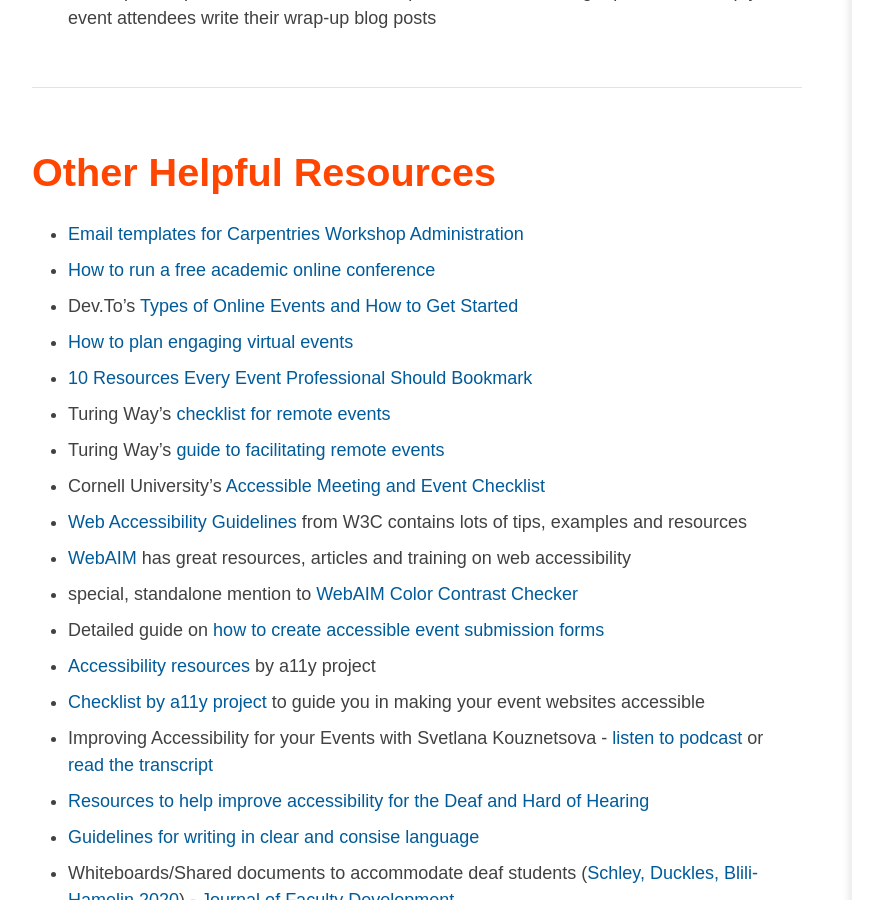
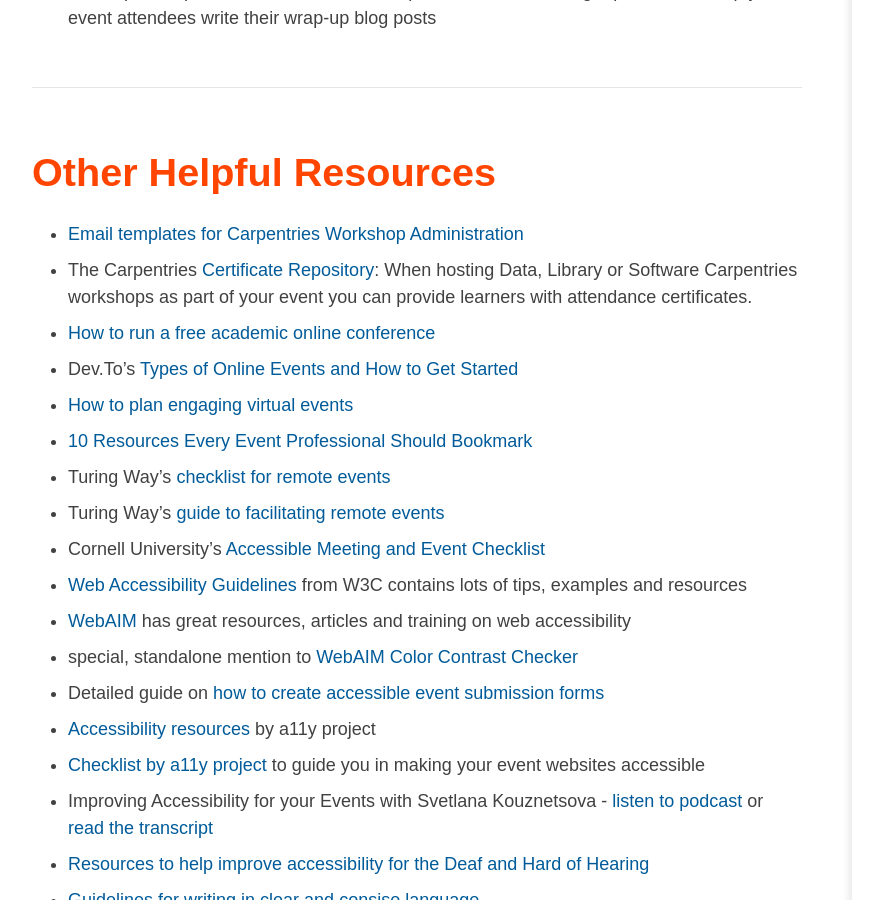
Before and after one commit to CarpentryConnect/carpentryconnect.org, a Jekyll site: the page built from online.markdown, in a window 1280 px wide and 900 px high, scrolled down 16905 px. Shown: the whole window, without its empty margins (88-971 px from the left). Built offline with Jekyll 4.4.1, drawn with Linux system fonts in a browser that asks for light colours; nearby versions of some CDN libraries.

Commit message:
Added certificates repo

```diff
--- a/online.markdown
+++ b/online.markdown
@@ -350,6 +350,7 @@ Here's a checklist to help virtual event organisers plan for post-event wrap up
 
 ## Other Helpful Resources
 - [Email templates for Carpentries Workshop Administration](https://docs.carpentries.org/topic_folders/workshop_administration/email_templates.html#from-instructors-and-hosts)
+- The Carpentries [Certificate Repository](https://github.com/carpentries/learner-certificates): When hosting Data, Library or Software Carpentries workshops as part of your event you can provide learners with attendance certificates.
 - [How to run a free academic online conference](https://docs.google.com/document/d/1EABkSzEdJk5cmMLETpSbXaeDXmFwcTz7SUXP_C3dN9k/edit)
 - Dev.To's [Types of Online Events and How to Get Started](https://dev.to/elishatan/moving-your-developer-events-online-here-are-some-ideas-to-get-started-1iie)
 - [How to plan engaging virtual events](https://enterprisersproject.com/article/2020/3/how-plan-virtual-events)
```
